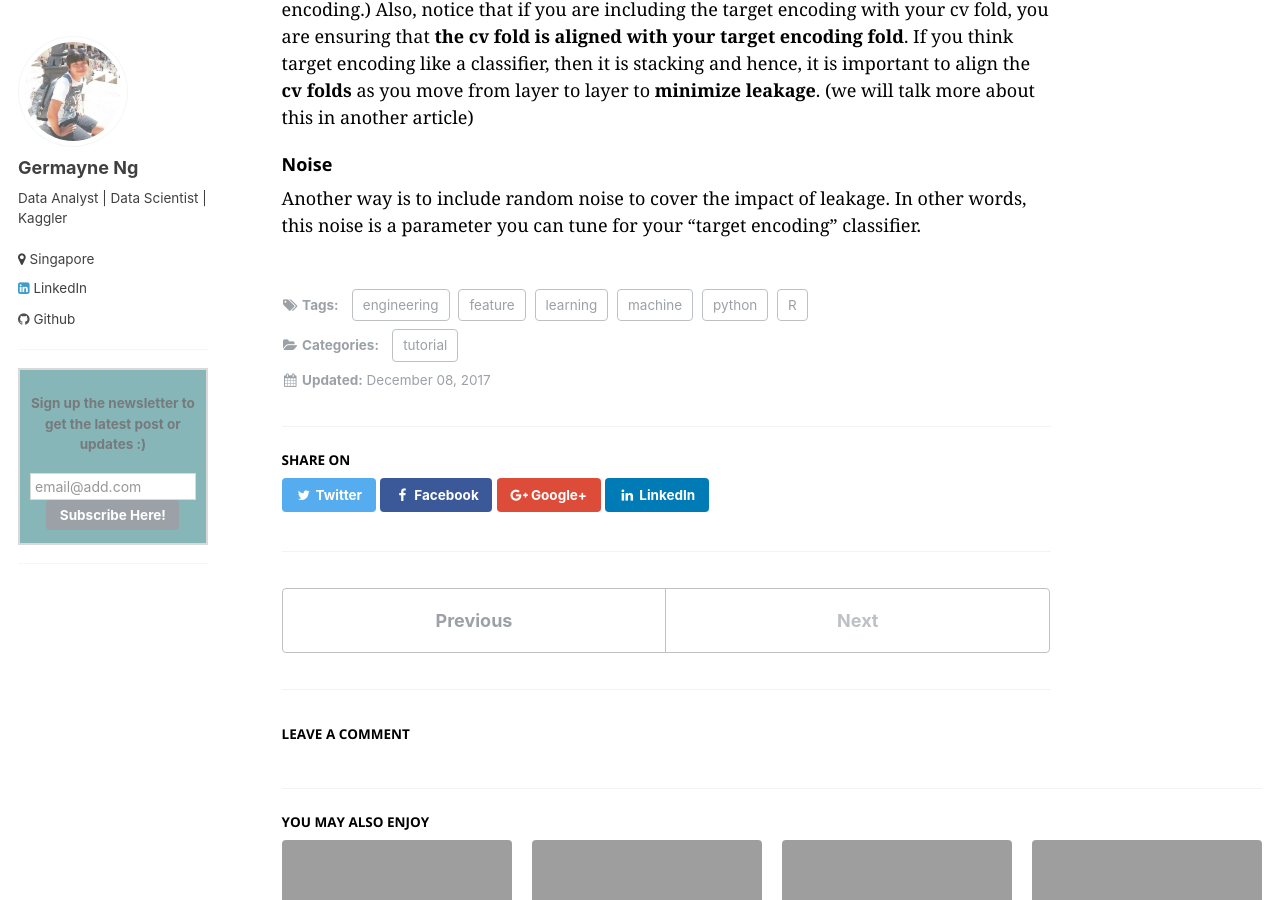
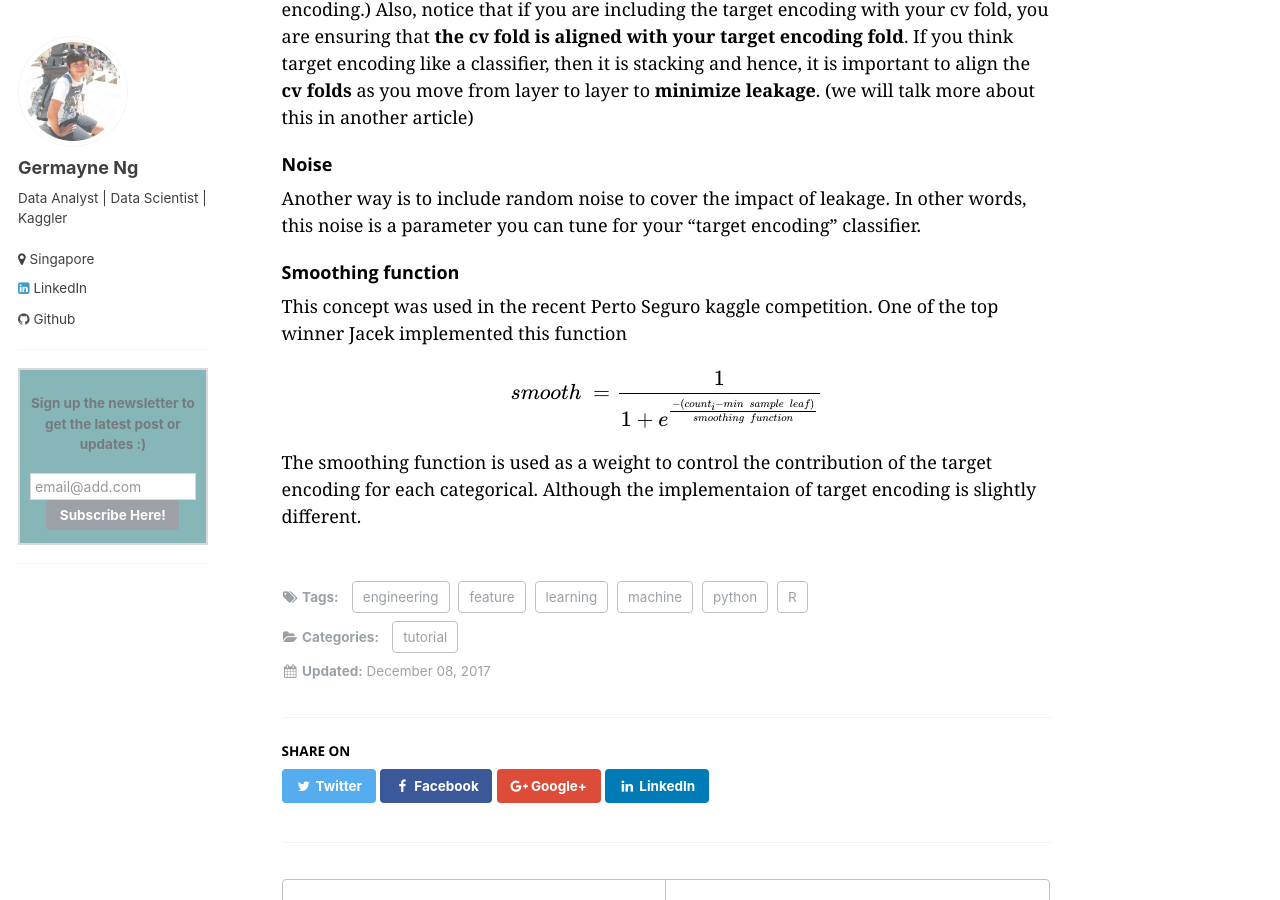
Before and after one commit to germayneng/template-_githubpages, a Jekyll site: the page built from _posts/2017-12-08-Various_methods_for_target_encoding.md, in a window 1280 px wide and 900 px high, scrolled down 1558 px. Built offline with Jekyll 4.4.1, drawn with Linux system fonts in a browser that asks for light colours; formulas are drawn with MathJax 3; comment, search, counter and statistics services are not loaded; some of the changed text lies outside the part shown.

Commit message:
Update 2017-12-08-Various_methods_for_target_encoding.md

```diff
--- a/_posts/2017-12-08-Various_methods_for_target_encoding.md
+++ b/_posts/2017-12-08-Various_methods_for_target_encoding.md
@@ -52,3 +52,12 @@ Also, notice that if you are including the target encoding with your cv fold, yo
 
 ### Noise
 Another way is to include random noise to cover the impact of leakage. In other words, this noise is a parameter you can tune for your "target encoding" classifier.
+
+### Smoothing function
+This concept was used in the recent Perto Seguro kaggle competition. One of the top winner Jacek implemented this function
+
+$$
+smooth \ = \frac{1}{1 + e^ \frac{-(count_{i} - min\; sample \; leaf )}{smoothing \; function}}
+$$
+
+The smoothing function is used as a weight to control the contribution of the target encoding for each categorical. Although the implementaion of target encoding is slightly different.
```
